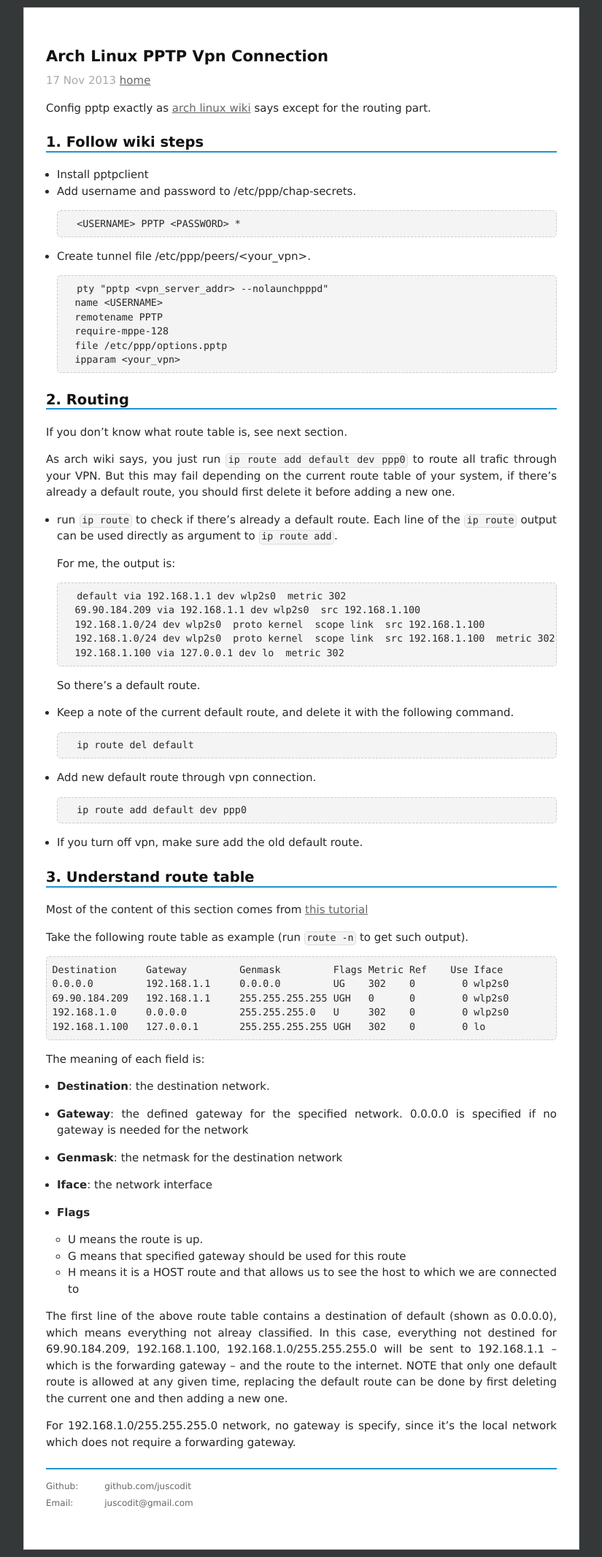
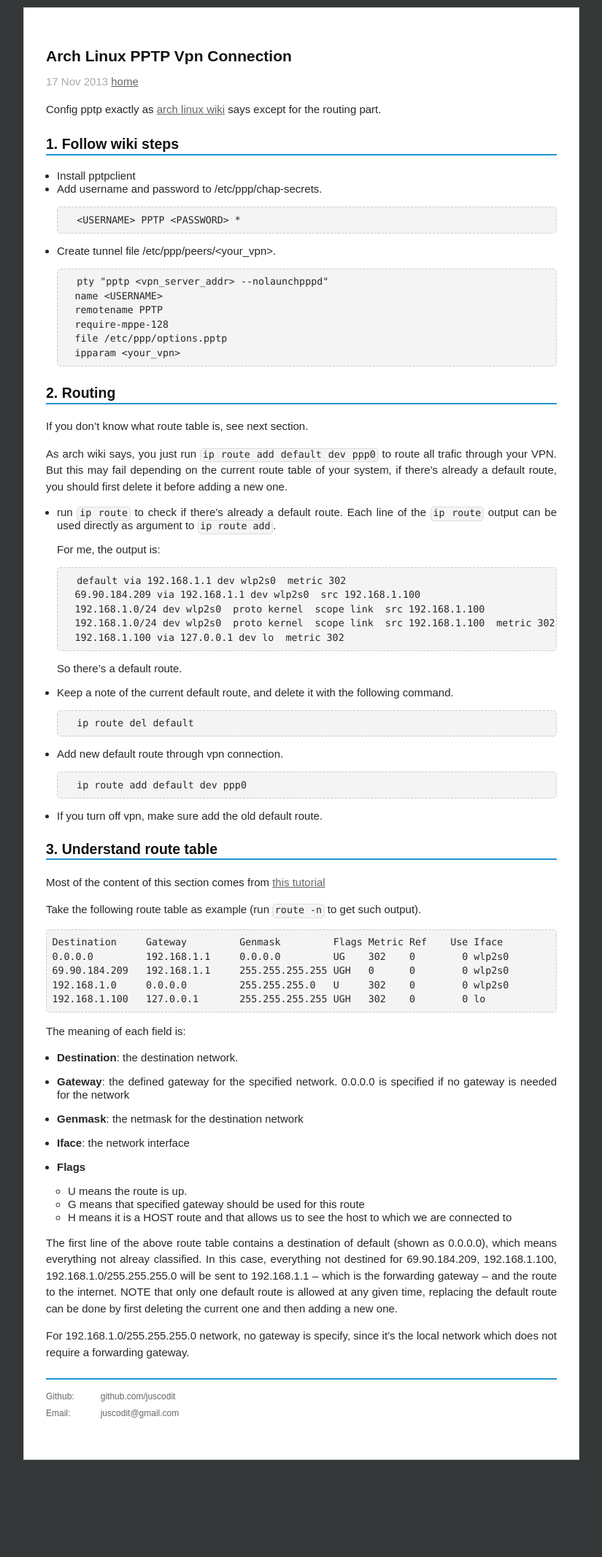
Before and after one commit to chenrushan/chenrushan.github.io, a Jekyll site: the page built from _posts/2013-11-17-arch-linux-pptp-vpn-connection.markdown, in a window 1280 px wide. Shown: the whole page at 73% size, without its empty margins (227-1052 px from the left). Built offline with Jekyll 4.4.1, drawn with Linux system fonts in a browser that asks for light colours; Markdown is read by kramdown in place of the engine named in the settings; after the commit the page ends 2010 px from its top, so only the background shows below that.

Commit message:
change font family of post

```diff
--- a/css/main.css
+++ b/css/main.css
@@ -16,7 +16,7 @@
 
 body {
     background-color: #fff;
-    font: 15px verdana, Helvetica, Arial, sans-serif;
+    font: 15px Arial, verdana, Helvetica, sans-serif;
     text-align: center;
 
     width: 700px;
@@ -180,8 +180,9 @@
     color: #27272b;
 }
 
-.post h1,h2,h3,h4,h5,h6 {
+.post h1, h2, h3, h4, h5, h6 {
     color: #111;
+    padding-bottom: .1em;
 }
 
 /* for block code */
@@ -232,6 +233,6 @@
 }
 
 .post ul {
-    /* font-size: 115%; */
     margin: 0 0 1em 1em;
+    line-height: 120%;
 }
```
